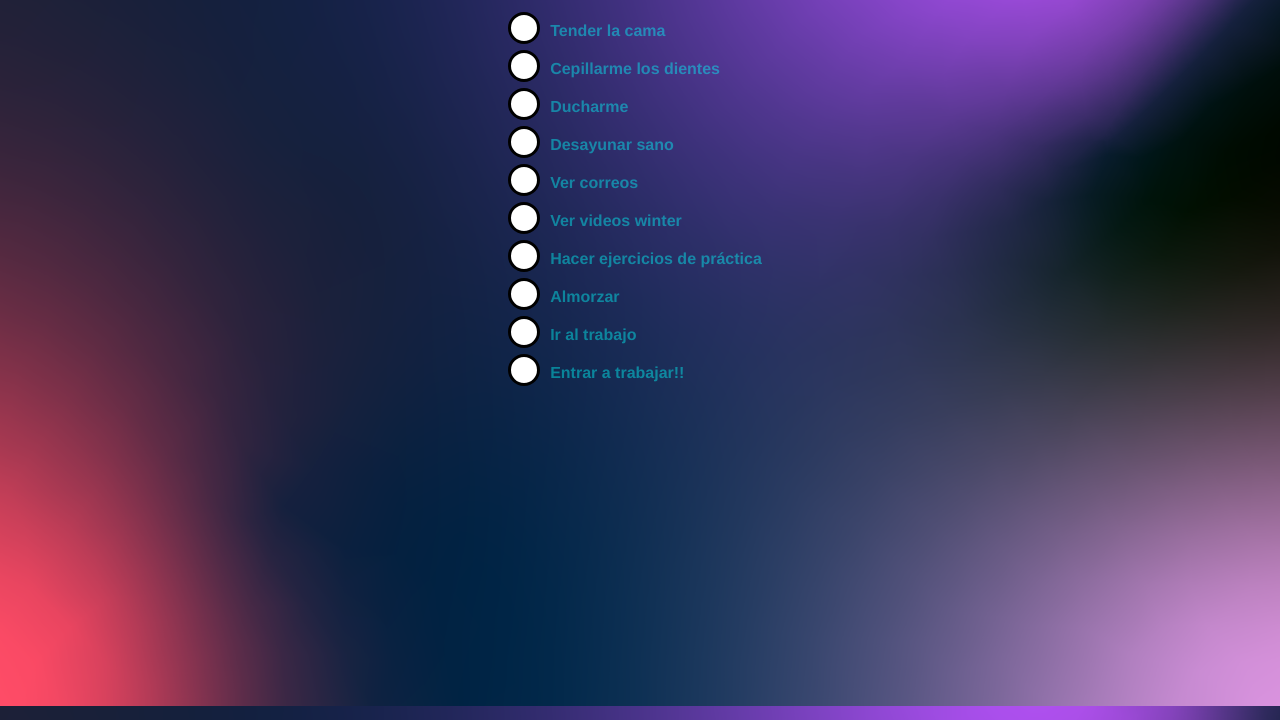
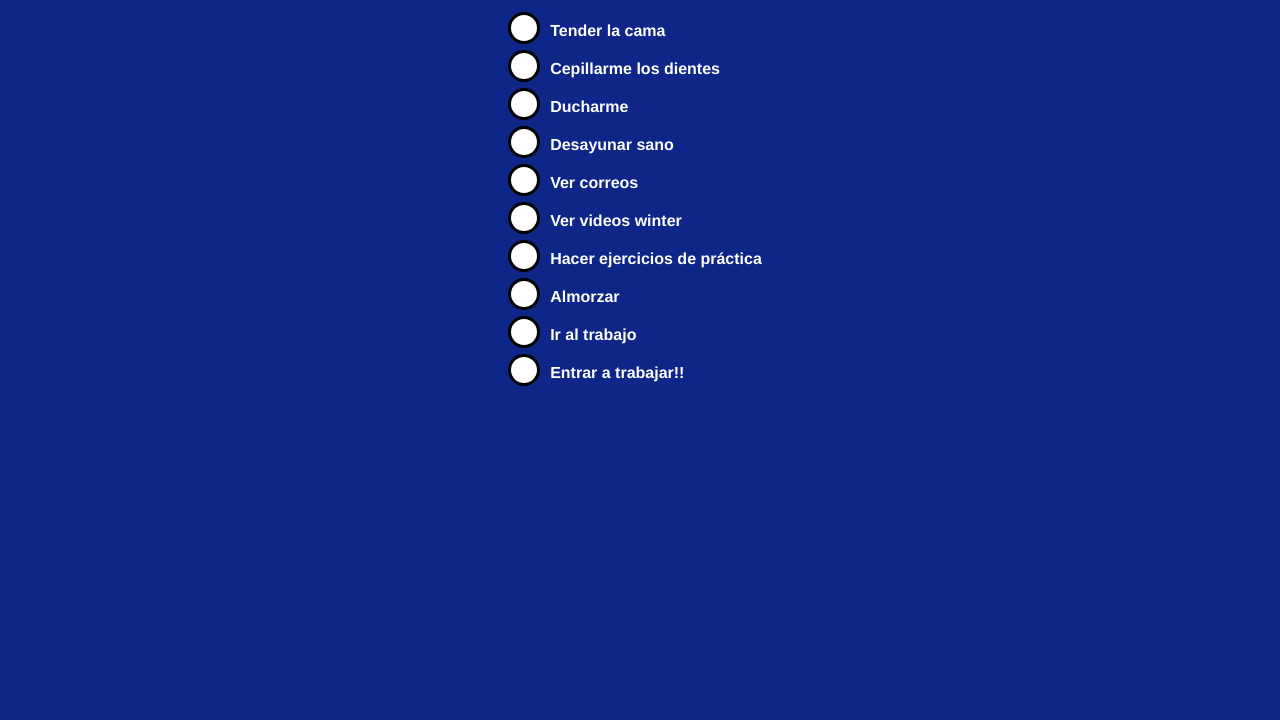
Before and after one commit to Moro-Dev/Moro-Dev.github.io, a plain HTML site: page Reto03/index.html in a window 1280 px wide. Shown: the part 94-814 px from the top of the page. Drawn offline with Linux system fonts and the light colour scheme.

Commit message:
reto 03 arreglos css

```diff
--- a/Reto03/css/style.css
+++ b/Reto03/css/style.css
@@ -20,7 +20,7 @@ section{
 
 body {
     font-family: 'Helvetica';
-    background-image: url("/img/bg.png");
+    background-color: rgb(14, 38, 135);
     background-attachment: fixed;
     background-size: cover;
     min-height: 100vh;
@@ -88,7 +88,7 @@ span:after {
     align-items: flex-start;
     text-align: center;
     margin: 10px;
-    color: rgba(0, 255, 255, 0.433);
+    color: white;
 
 }
 
--- a/Reto03/main.js
+++ b/Reto03/main.js
@@ -37,7 +37,8 @@ contenedoresTareas.forEach((contenedor, index) => {
 
       alerta.style.display = "flex"
 
-      tituloTareas.style.textDecoration = "line-through";
+      tituloTareas.style.textDecoration = "line-through"
+      tituloTareas.style.color = "#533483";
     } else {
       tituloTareas.style.textDecoration = "none";
       alerta.style.display = "none"
```
